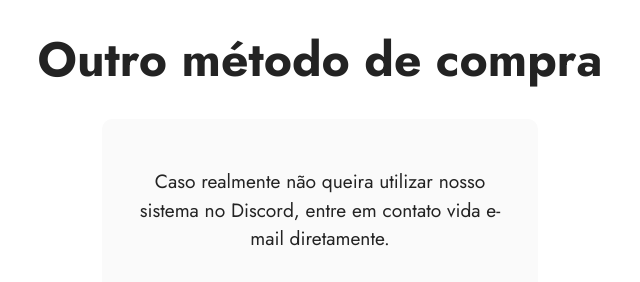
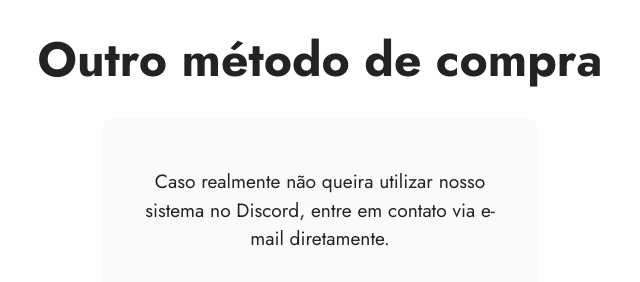
Before and after one commit to gabrielandreello/SiteDeAluguel, a plain HTML site: page Site/index.html in a window 1280 px wide. Shown: the part 2365-2647 px from the top of the page, 320-960 px from the left. Drawn offline with Linux system fonts and the light colour scheme.

Commit message:
Update index.html

```diff
--- a/Site/index.html
+++ b/Site/index.html
@@ -143,7 +143,7 @@
             <div class="col-lg-8 mx-auto mbr-form" data-form-type="formoid">
                 <form action="https://mobirise.eu/" method="POST" class="mbr-form form-with-styler mx-auto" data-form-title="Form Name"><input type="hidden" name="email" data-form-email="true" value="IgezceXRTq+g34gbKa6ffOevU9/WRl5j5NLC6yujjQWtqRvwH2rVFeirSOzQYH+AU3j7IgucM6GrcuXJt27MFHd50hA7fBBoaxgf6V73W/XO/5bn8yg19qVqihexnhAb">
                     <p class="mbr-text mbr-fonts-style align-center mb-4 display-7">
-                        Caso realmente não queira utilizar nosso sistema no Discord, entre em contato vida e-mail diretamente.</p>
+                        Caso realmente não queira utilizar nosso sistema no Discord, entre em contato via e-mail diretamente.</p>
                     <div class="row">
                         <div hidden="hidden" data-form-alert="" class="alert alert-success col-12">Email enviado com sucesso!</div>
                         <div hidden="hidden" data-form-alert-danger="" class="alert alert-danger col-12">Oops...! some
```
